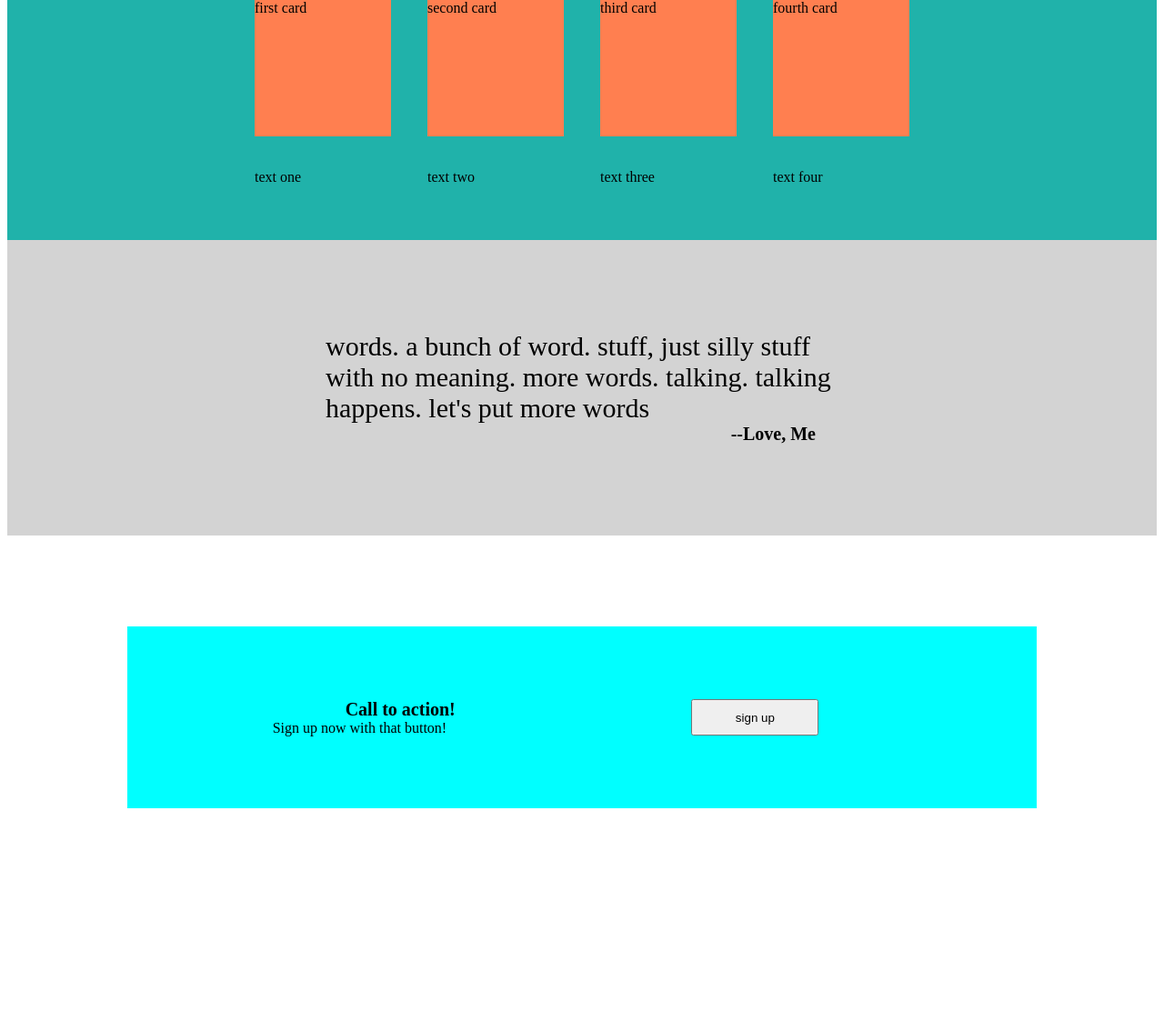
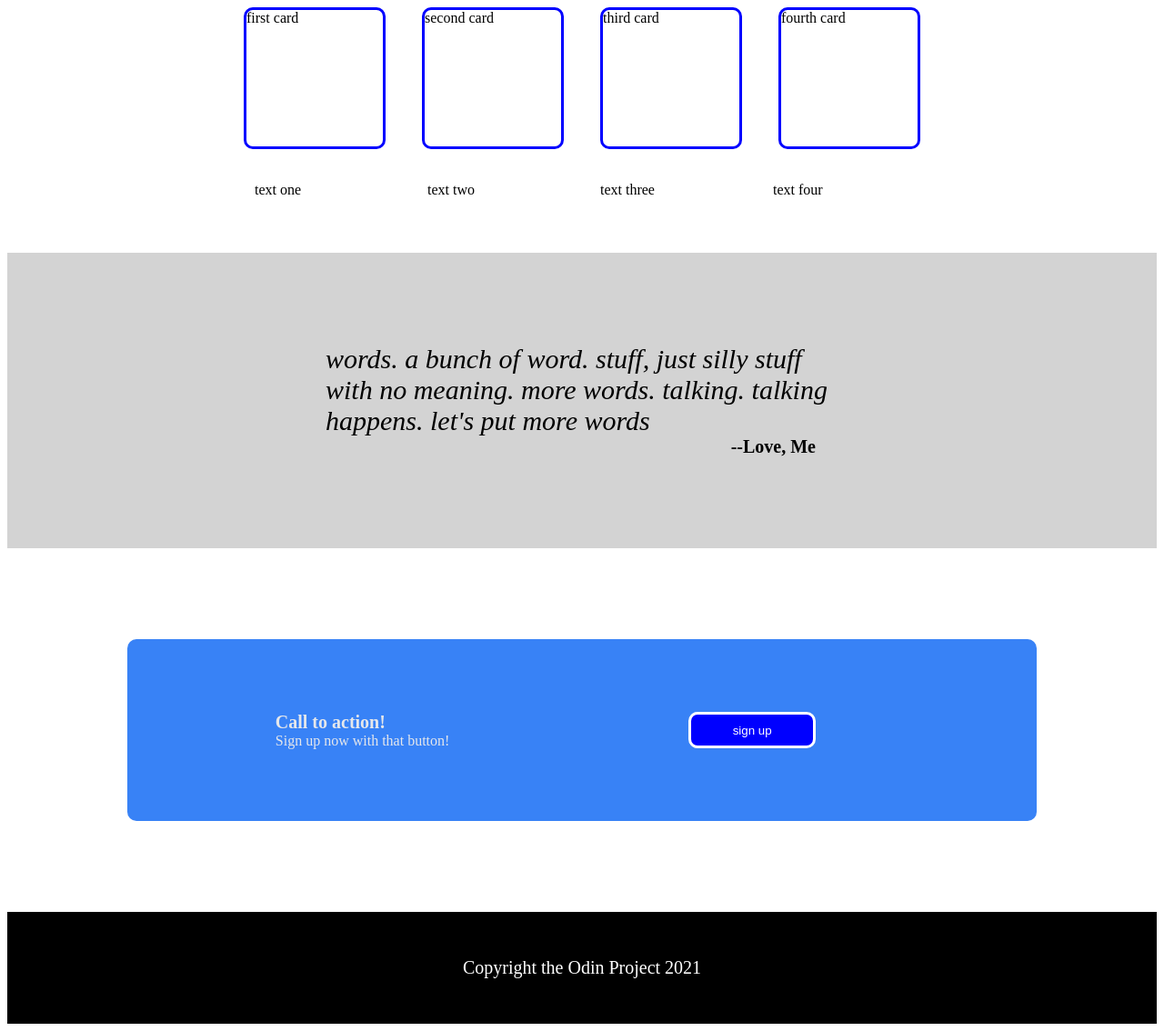
Before and after one commit to Brad-Chapin/website_mockup, a plain HTML site: page index.html in a window 1280 px wide. Shown: the part 602-1736 px from the top of the page at 91% size. Before the commit the page ends 1599 px from the top, so only its background shows below. Drawn offline with Linux system fonts and the light colour scheme.

Commit message:
Add footer. Begin final styling of content sections. Attempt to add page side borders and debug spacing issue

```diff
--- a/index.html
+++ b/index.html
@@ -21,7 +21,7 @@
             <div class="hero-left">
                 <div class="left-top">This website is awesome</div>
                 <div class="left-bottom">Awesome website subtext</div>
-                <button>sign up</button>
+                <button class="button1">sign up</button>
             </div>
             <div class="hero-right">
                 <div class="hero-image">placeholder for image</div>
@@ -59,9 +59,10 @@
                 <div class="call-sub">Sign up now with that button!</div>
             </div>
             <div class="bottom-button">
-                <button>sign up</button>
+                <button class="button2">sign up</button>
             </div>
         </div>
     </div>
+    <div class="footer">Copyright the Odin Project 2021</div>
 </body>
 </html>
--- a/style.css
+++ b/style.css
@@ -1,12 +1,14 @@
 body {
     display: flex;
     flex-direction: column;
+    box-sizing: border-box;
+    min-height: 100vh;
 }
 
 .top-block {
     display: flex;
     flex-direction: column;
-    background-color: darkgray;
+    background-color: #1F2937;
 }
 
 .header {
@@ -26,6 +28,8 @@ body {
     width:auto;
     justify-content: center;
     align-items: center;
+    color:#E5E7EB
+
 }
 
 .links-wrapper {
@@ -45,6 +49,7 @@ body {
 
 a {
     text-decoration: none;
+    color:#E5E7EB;
 }
 
 ul {
@@ -66,12 +71,15 @@ ul {
 .left-top {
     font-size: 50px;
     margin-bottom: 30px;
+    color:#E5E7EB;
+
 
 }
 
 .left-bottom {
     margin-bottom: 30px;
     font-size: 20px;
+    color:#E5E7EB;
 }
 
 .hero-image {
@@ -83,6 +91,9 @@ ul {
 }
 
 button {
+    background-color: blue;
+    color:white;
+    border-radius: 10px;
     width:140px;
     height:40px;
 }
@@ -91,13 +102,12 @@ button {
     display: flex;
     flex-direction: column;
     flex-wrap: wrap;
-    background-color: lightseagreen;
     justify-content: center;
 }
 
 .middle-title {
     text-align: center;
-    font-size: 30px;
+    font-size: 36px;
     margin-top: 60px;
 }
 
@@ -112,9 +122,11 @@ button {
 }
 
 .card {
+    border-radius: 10px;
+    border:3px solid blue;
     height:150px;
     width:150px;
-    background-color:coral;
+    background-color:white;
     gap:20px;
 }
 
@@ -148,6 +160,7 @@ button {
     padding-right: 350px;
     padding-top: 100px;
     font-size: 30px;
+    font-style: italic;
 }
 
 .signature {
@@ -164,26 +177,32 @@ button {
 }
 
 .call-block {
+    border-radius: 10px;
     margin-top: 100px;
     margin-bottom: 100px;
     width:1000px;
     height:200px;
-    background-color: aqua;
+    background-color:#3882F6;
     display: flex;
     justify-content: space-evenly;
     gap:100px;
 }
 
 .call {
-    padding-left: 80px;
     font-size: 20px;
     font-weight: 700;
+}
+
+.call, .call-sub {
+    align-self: flex-start;
+    color:#E5E7EB;
 }
 
 .call-text {
     display: flex;
     flex-direction: column;
     justify-content:center;
+    align-items: center;
 }
 
 .bottom-button {
@@ -191,3 +210,26 @@ button {
     display: flex;
     align-items: center;
 }
+
+.button2 {
+    border:3px solid white;
+    background-color: blue;
+    color: white;
+}
+
+.button1 {
+    border: none;
+}
+
+.footer {
+    color:white;
+    display: flex;
+    justify-content: center;
+    align-items: center;
+    font-size: 20px;
+    height: 200px;
+    flex-basis: 100%;
+    padding-top: 50px;
+    padding-bottom: 50px;
+    background-color: black;
+}
```
